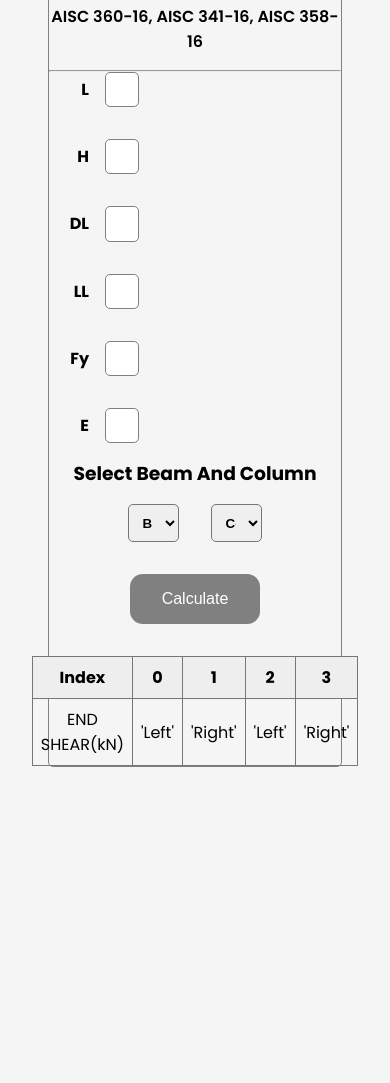
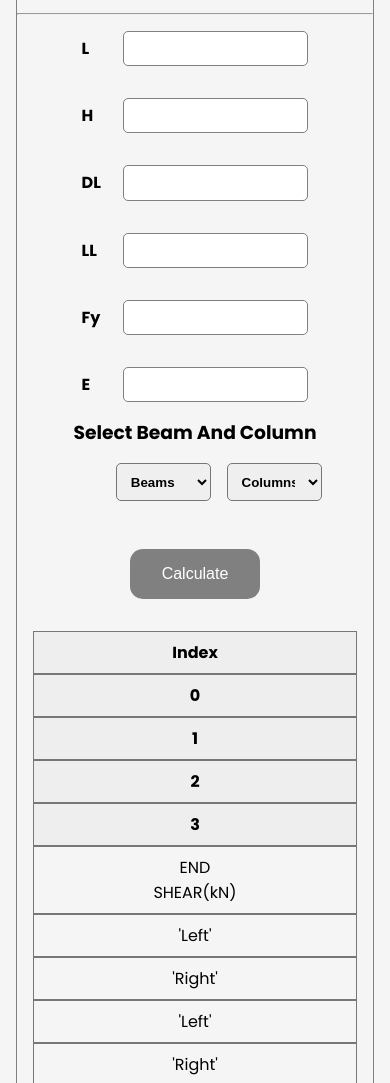
Before and after one commit to SheikhSaidee07/SES2-Web-Tool-2, a plain HTML site: page index.html in a window 390 px wide. Shown: the part 166-1249 px from the top of the page. Before the commit the page ends 981 px from the top, so only its background shows below. Drawn offline with Linux system fonts and the light colour scheme.

Commit message:
fixed: responsiveness

```diff
--- a/index.html
+++ b/index.html
@@ -57,6 +57,7 @@ header {
 }
 .label {
   font-weight: 700;
+  width: 2rem;
 }
 .input--parent-container {
   display: flex;
@@ -64,7 +65,7 @@ header {
   justify-content: center;
   align-items: center;
   width: 100%;
-  max-width: 50%;
+  /* max-width: 50%; */
   gap: 2rem;
   margin-bottom: 1rem;
 }
@@ -73,6 +74,7 @@ header {
   justify-content: center;
   align-items: center;
   flex-direction: column;
+  padding: 2rem;
 }
 .dropdown--box {
   text-align: center;
@@ -89,19 +91,27 @@ header {
   font-weight: 700;
 }
 .table--container {
+  overflow-x: auto;
   display: flex;
   justify-content: center;
   margin-top: 2rem;
+  padding-bottom: 2rem;
 }
 td,
 th {
+  white-space: nowrap;
+  overflow: hidden;
+  text-overflow: ellipsis;
   border: 1px solid #777;
   padding: 0.5rem;
   text-align: center;
 }
 
 table {
+  width: 100%;
   border-collapse: collapse;
+  table-layout: fixed;
+  margin: 0 1rem;
 }
 
 tbody tr:nth-child(odd) {
@@ -152,6 +162,58 @@ caption {
     color: #03C03C;
     font-weight: 600;
     padding: 1rem 0;
+}
+@media screen and (max-width: 2560px){
+    .dropdown--box{
+        margin-left: 9rem;
+        width: 58%;
+    }
+}
+  @media screen and (max-width: 1440px){
+    .dropdown--box{
+        width: 57%;
+        margin-left: 8rem;
+    }
+  }
+  @media screen and (max-width: 1024px){
+    .dropdown--box{
+        margin-left: 2.5rem;
+        width: 54%;
+        gap: 1rem;
+    }
+}
+@media screen and (max-width: 768px) {
+ body{
+    padding: 1rem;
+ }
+ .input{
+    width: 100%;
+ }
+ .input--section {
+  padding: 1rem;
+}
+.input--container {
+    padding-right: 0;
+    justify-content: center;
+
+}
+.input--parent-container{
+    max-width: 100%;
+    align-items: center;
+}
+.dropdown--box{
+    width: 65%;
+    margin-left: 3rem;
+}
+.dropdown {
+width: 45%;
+}
+table {
+    width: 100%;
+  }
+th, td {
+    display: block;
+  }
 }
     </style>
 </head>
@@ -408,7 +470,7 @@ caption {
                     // Calculating moment capacity
                     const Mpr = Cpr * Ry * Fy * beamData.zpx / Math.pow(10, 6);
                     // console.log("Max Moment, Mpr =", Mpr.toFixed(2), "kNm");
-                    const html = `<p>"Max Moment, Mpr =", ${Mpr.toFixed(2)}, "kNm"</p>`
+                    const html = `<p>Max Moment Mpr = ${Mpr.toFixed(2)} kNm</p>`
                     mprContainer.insertAdjacentHTML("beforeend", html)
 
                     // Calculating loads
@@ -426,7 +488,7 @@ caption {
                     // console.log("Left End Shear, VuL = ", Vurl, "kN", "\nRight End Shear, VuR = ", Vurr, "kNm");
 
 
-                    const memberLeft = `<p>"------------------------------------------------------ MEMBER LEFT END ------------------------------------------------------"</p><p>"Left End Shear, VuL = ", ${Vurl}, "kN", "\nRight End Shear, VuR = ", ${Vurr}, "kNm"></p>`
+                    const memberLeft = `<p>MEMBER LEFT END </p><p>Left End Shear VuL = ${Vurl} kN</br> Right End Shear VuR = ${Vurr} kNm</p>`
                     mprContainer.insertAdjacentHTML("beforeend", memberLeft)
 
                     const Vull = Ve + Vg; // kN
@@ -435,7 +497,7 @@ caption {
                     // console.log("\n--------------------------------------- MEMBER RIGHT END ------------------------------------------------------");
                     // console.log("Left End Shear, VuL = ", Vull, "kN", "\nRight End Shear, VuR = ", Vulr, "kNm");
 
-                    const memberRight = `<p>"------------------------------------------------------ MEMBER RIGHT END ------------------------------------------------------"</p><p>"Left End Shear, VuL = ", ${Vull}, "kN", "\nRight End Shear, VuR = ", ${Vulr}, "kNm"</p>`
+                    const memberRight = `<p>MEMBER RIGHT END </p><p>Left End Shear VuL = ${Vull} kN<br> Right End Shear VuR = ${Vulr} kNm </p>`
                     mprContainer.insertAdjacentHTML("beforeend", memberRight)
 
                     // Dataframe creation
@@ -468,7 +530,7 @@ caption {
                     const Vpzcapacity = 0.6 * Fy * columnData.d * columnData.tw / 1000 + (1.8 * columnData.bf * Math.pow(columnData.tf, 2) * Fy) / beamData.d / 1000;
                     console.log("vpz capacity", Vpzcapacity)
                     // console.log("Demand = ", Vpzdemand.toFixed(2), "kN", "Capacity = ", Vpzcapacity.toFixed(2), "kN");
-                    const demandHtml = `<p class='demand-numbers'>Demand = ", ${Vpzdemand.toFixed(2)}, "kN", "Capacity = ", ${Vpzcapacity.toFixed(2)}, "kN"</p>`
+                    const demandHtml = `<p class='demand-numbers'>Demand = ${Vpzdemand.toFixed(2)} kN </br> Capacity = ${Vpzcapacity.toFixed(2)} kN</p>`
                     demandContainer.insertAdjacentHTML("beforeend", demandHtml)
 
                     if (Vpzcapacity < Vpzdemand) {
```
